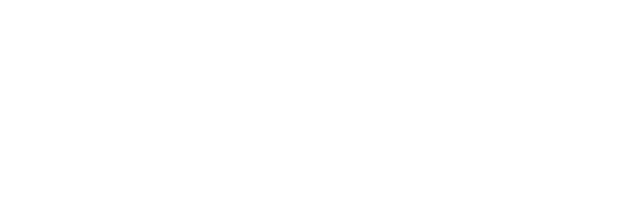
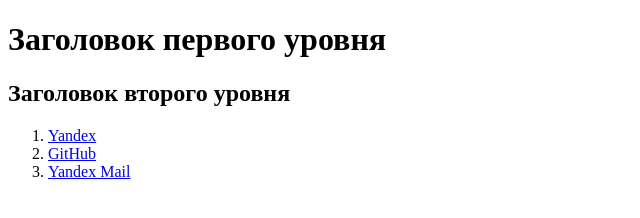
Before and after one commit to zefry7/task-html, a website: page src/index.html in a window 1280 px wide. Shown: the whole page, without its empty margins (0-640 px from the left). Drawn offline with Linux system fonts and the light colour scheme.

Commit message:
Задание по HTML

```diff
--- a/src/index.html
+++ b/src/index.html
@@ -3,5 +3,13 @@
     <head>
         <title>HTML</title>
     </head>
-    <body></body>
+    <body>
+        <h1>Заголовок первого уровня</h1>
+        <h2>Заголовок второго уровня</h2>
+        <ol>
+            <li><a href="https://ya.ru/">Yandex</a></li>
+            <li><a href="https://github.com/">GitHub</a></li>
+            <li><a href="https://mail.yandex.ru/">Yandex Mail</a></li>
+        </ol>
+    </body>
 </html>
```
Also changed, not shown: 1 other file.
